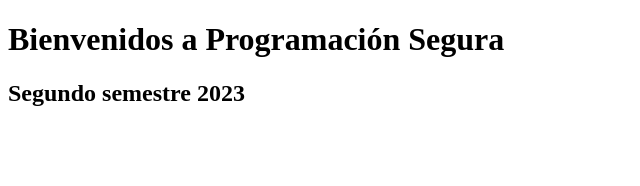
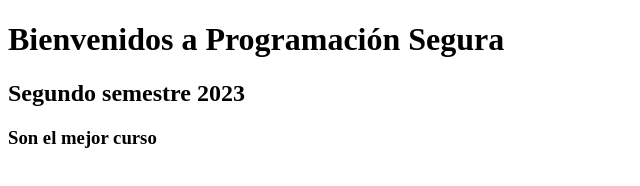
Before and after one commit to summhy/Programacion-Segura, a plain HTML site: page index.html in a window 1280 px wide. Shown: the whole page, without its empty margins (0-640 px from the left). Drawn offline with Linux system fonts and the light colour scheme.

Commit message:
titulo 3

```diff
--- a/index.html
+++ b/index.html
@@ -10,6 +10,7 @@
 
 <h1>Bienvenidos a Programación Segura</h1>
 <h2>Segundo semestre 2023</h2>
+<h3>Son el mejor curso</h3>
 
 
 </body>
```
